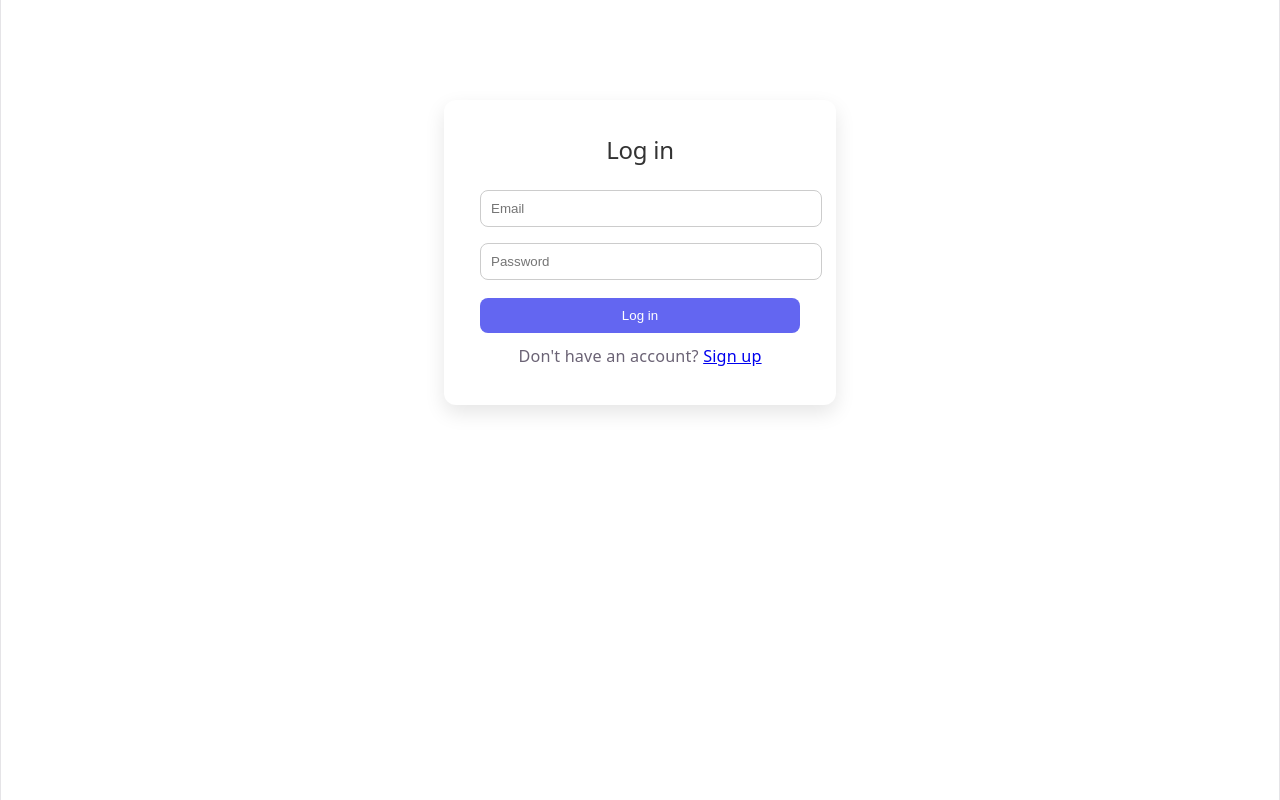
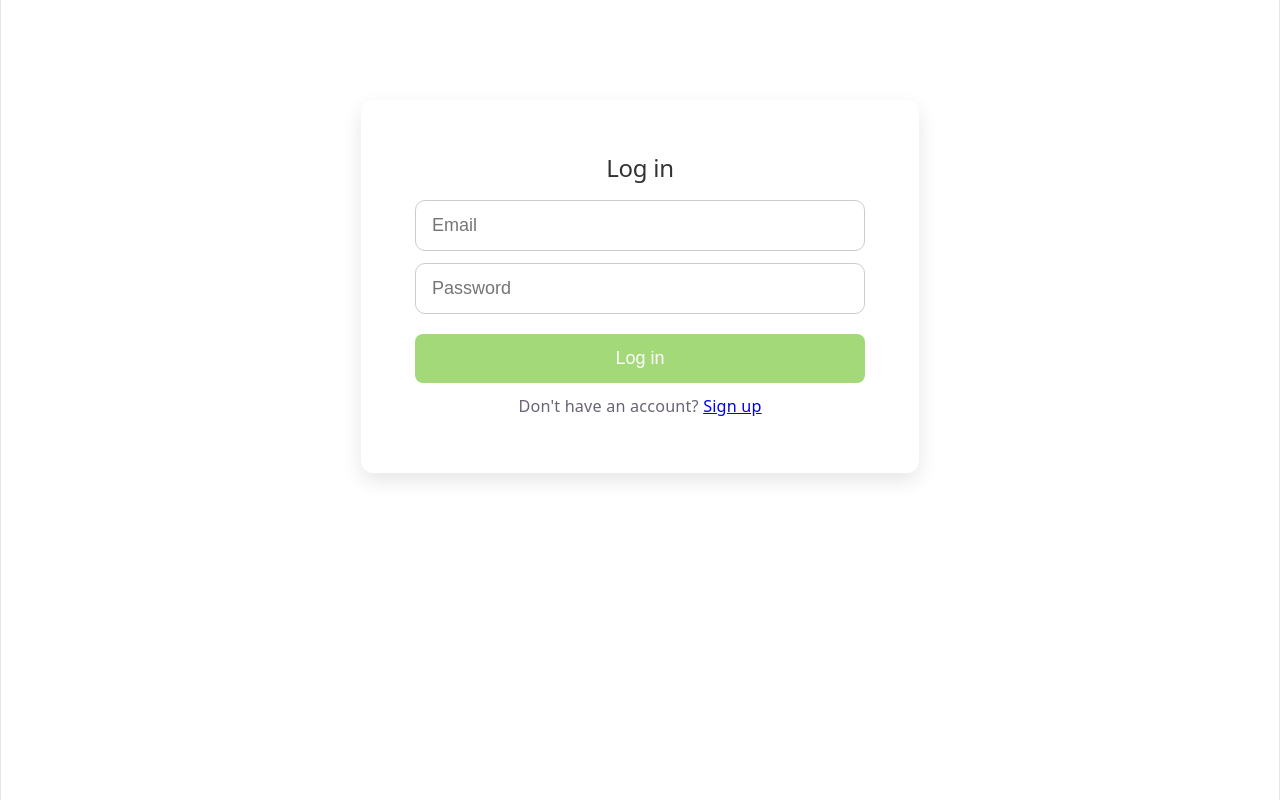
Before and after one commit to ids-fciencias-7009-2026-2/null-pointer-cat-frontend, a React (Vite) app: page /login in a window 1280 px wide. Built offline with nearby package versions, Linux system fonts and the light colour scheme.

Commit message:
fix+sytle: fix padding and refactor style

```diff
--- a/src/styles/Login.css
+++ b/src/styles/Login.css
@@ -6,15 +6,48 @@
  * error messages, and footer link.
  */
 
+.login-page {
+  display: flex;
+  min-height: 100vh;
+  width: 100vw;
+  margin: 0;
+}
+
+.login-image-side {
+  display: block;
+  flex: 1;
+  background-image: url('../assets/logInDog.webp');
+  background-size: cover;
+  background-position: center;
+}
+
+.login-form-side {
+  flex: 1;
+  display: flex;
+  align-items: center;
+  justify-content: center;
+  padding: 2rem;
+
+}
+
 /* Centers the login form on the page with a card-style appearance. */
 .login-container {
-  max-width: 320px;
+  max-width: 450px;
   margin: 100px auto;
-  padding: 2rem;
+  padding: 3rem;
   border-radius: 12px;
   background: #ffffff;
   box-shadow: 0 8px 20px rgba(0, 0, 0, 0.1);
+
   text-align: center;
+}
+
+.login-logo {
+  background-image: url('../assets/logo.png');
+  background-size: cover;
+  background-position: center;
+  min-width: 150px;
+  min-height: 190px;
 }
 
 /* Title displayed at the top of the login form. */
@@ -26,35 +59,39 @@
 /* Styles shared by all input fields in the login form. */
 .login-input {
   width: 100%;
-  padding: 10px;
-  margin: 8px 0;
-  border-radius: 8px;
-  border: 1px solid #ccc;
+  padding: 14px 16px;
+  margin-bottom: 12px;
+  border-radius: 10px;
+  border: 1.5px solid #ccc;
+  background-color: white;
   outline: none;
-  transition: border 0.2s;
+  transition:all 0.2s ease;
+  box-sizing : border-box;
+  font-size: 1rem
 }
 
 /* Highlights the input border when the field is focused. */
 .login-input:focus {
-  border-color: #6366f1;
+  border-color: black;
 }
 
 /* Primary action button for submitting the login form. */
 .login-button {
   width: 100%;
-  padding: 10px;
-  margin-top: 10px;
-  background: #6366f1;
+  padding: 14px;
+  margin-top: 8px;
+  background: #A3D979;
   color: white;
   border: none;
   border-radius: 8px;
   cursor: pointer;
   transition: background 0.2s;
+  font-size: 1rem
 }
 
 /* Darkens the button background on hover for visual feedback. */
 .login-button:hover {
-  background: #4f46e5;
+  background: #59AB67;
 }
 
 /* Displays validation or authentication error messages in red. */
```
Also changed, not shown: 1 other file (tests, documents, lock files or other folders).
